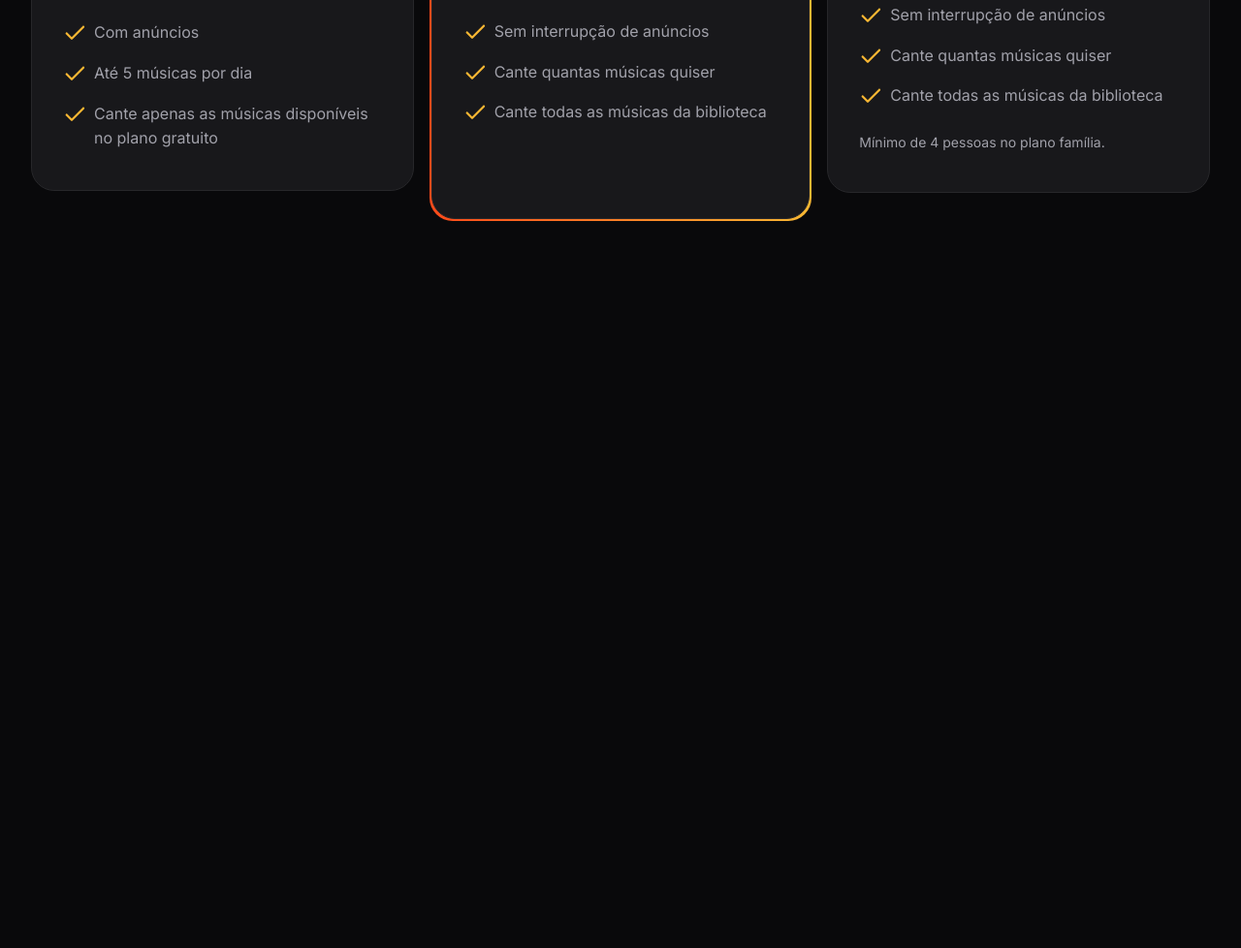
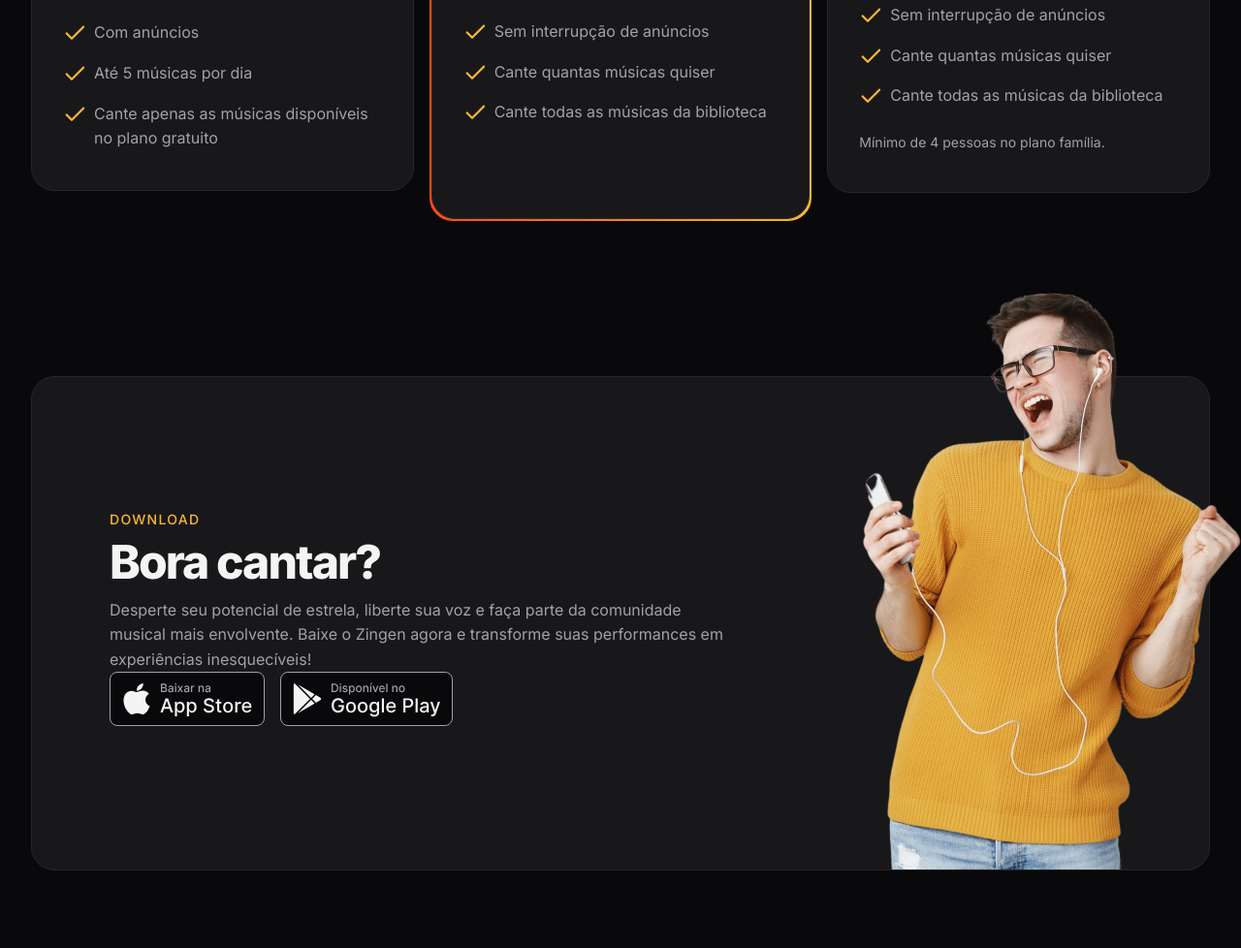
Before and after one commit to RonaldJr12BR/projeto-zingen, a plain HTML site: page index.html in a window 1280 px wide. Shown: the part 3269-4247 px from the top of the page at 97% size. Before the commit the page ends 3577 px from the top, so only its background shows below. Drawn offline with Linux system fonts and the light colour scheme.

Commit message:
Seção download

```diff
--- a/index.html
+++ b/index.html
@@ -192,5 +192,37 @@
         </div>
       </div>
     </section>
+
+    <section id="download">
+      <div class="container py-xl">
+        <div class="card px-lg even-columns items-center">
+          <div>
+            <header>
+              <strong>download</strong>
+              <h2>Bora cantar?</h2>
+            </header>
+            <p>
+              Desperte seu potencial de estrela, liberte sua voz e faça parte da
+              comunidade musical mais envolvente. Baixe o Zingen agora e
+              transforme suas performances em experiências inesquecíveis!
+            </p>
+
+            <div class="button flex gap-1">
+              <a href="#">
+                <img src="assets/appstore.svg" alt="Baixar da Apple Store" />
+              </a>
+              <a href="#">
+                <img src="assets/googleplay.svg" alt="Baixar da Play Store" />
+              </a>
+            </div>
+          </div>
+
+          <img
+            src="assets/rapaz-ouvindo-musica-com-fones-de-ouvido-e-cantando-no-aplicativo-de-karaoke-removebg 1.png"
+            alt=""
+          />
+        </div>
+      </div>
+    </section>
   </body>
 </html>
--- /dev/null
+++ b/styles/download.css
@@ -0,0 +1,31 @@
+#download {
+  .card {
+    padding: 3rem 1.5rem 15rem;
+    position: relative;
+    & > img {
+      width: 14.5rem;
+      position: absolute;
+      bottom: 0;
+      right: -3.5rem;
+    }
+  }
+
+  .buttons {
+    flex-wrap: wrap;
+    margin-top: 2rem;
+  }
+
+  @media (width >= 80em) {
+    .card {
+      padding: 8.75rem 5rem;
+
+      & > div:nth-child(1) {
+        max-width: 40rem;
+      }
+
+      & > img {
+        width: 29.125rem;
+      }
+    }
+  }
+}
--- a/styles/global.css
+++ b/styles/global.css
@@ -46,6 +46,8 @@ html {
   font-size: var(--fs-base);
   line-height: 1.6;
   color: var(--text-color-primary);
+
+  overflow-x: hidden;
 }
 
 body {
--- a/styles/index.css
+++ b/styles/index.css
@@ -9,3 +9,4 @@
 @import url(cards.css);
 @import url(features.css) (width >= 80rem);
 @import url(pricing.css);
+@import url(download.css);
```
Also changed, not shown: assets/appstore.svg (added), assets/googleplay.svg (added).
